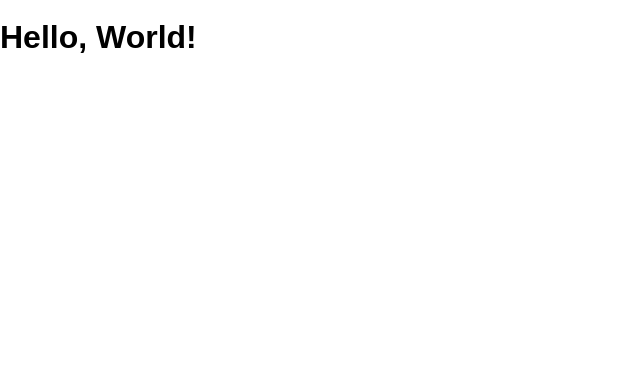
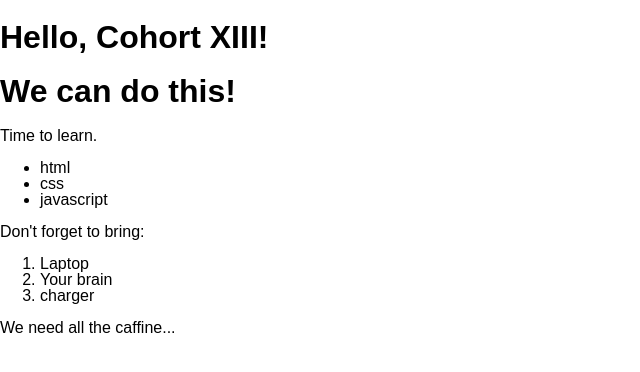
Before and after one commit to Ahseeah/hello-world, a website: page public/index.html in a window 1280 px wide. Shown: the whole page, without its empty margins (0-640 px from the left). Drawn offline with Linux system fonts and the light colour scheme.

Commit message:
Made a list of things and stuff
Used sections and ULs and LIs etc

```diff
--- a/public/index.html
+++ b/public/index.html
@@ -1,5 +1,6 @@
 <!DOCTYPE html>
 <html>
+
 <head lang="en">
   <meta charset="UTF-8">
   <meta name="viewport" content="width=device-width, initial-scale=1">
@@ -7,7 +8,30 @@
   <link rel="shortcut icon" href="/favicon.ico">
   <link rel="stylesheet" href="/screen.css">
 </head>
+
 <body>
-    <h1 class='hello-world'>Hello, World!</h1>
+  <!--Header for the site-->
+  <h1 class='hello-world'>Hello, Cohort XIII!</h1>
+  <h1>We can do this!</h1>
+  <header>Time to learn.</header>
+  <!--section to learn-->
+  <section>
+    <ul>
+      <li>html</li>
+      <li>css</li>
+      <li>javascript</li>
+    </ul>
+  </section>
+  <!--do not forget list-->
+  <section>
+    <header>Don't forget to bring:</header>
+    <ol>
+      <li>Laptop</li>
+      <li>Your brain</li>
+      <li>charger</li>
+    </ol>
+  </section>
+  <p>We need all the caffine...</p>
 </body>
+
 </html>
```
Lines whose indentation alone changed are shown as unchanged.
